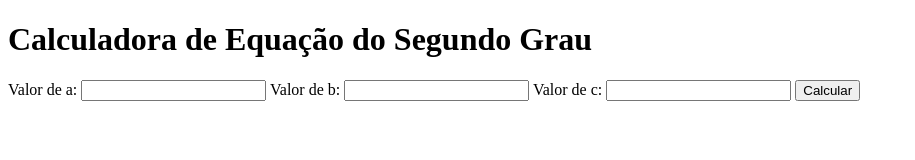
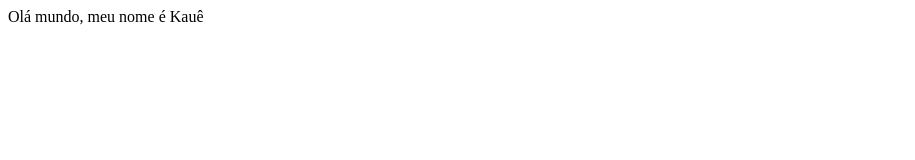
Before and after one commit to kauemonteiro09/my-first-web-page, a plain HTML site: page index.html in a window 1280 px wide. Shown: the whole page, without its empty margins (0-915 px from the left). Drawn offline with Linux system fonts and the light colour scheme.

Commit message:
Update index.html

```diff
--- a/index.html
+++ b/index.html
@@ -1,26 +1 @@
-<!DOCTYPE html>
-<html lang="en">
-<head>
-    <meta charset="UTF-8">
-    <meta name="viewport" content="width=device-width, initial-scale=1.0">
-    <title>Calculadora de Equação do Segundo Grau</title>
-    <link rel="stylesheet" href="styles.css">
-</head>
-<body>
-    <div class="container">
-        <h1>Calculadora de Equação do Segundo Grau</h1>
-        <form id="quadratic-form">
-            <label for="a">Valor de a:</label>
-            <input type="number" id="a" required>
-            <label for="b">Valor de b:</label>
-            <input type="number" id="b" required>
-            <label for="c">Valor de c:</label>
-            <input type="number" id="c" required>
-            <button type="submit">Calcular</button>
-        </form>
-        <div id="results"></div>
-        <canvas id="graph" width="400" height="400"></canvas>
-    </div>
-    <script src="script.js"></script>
-</body>
-</html>
+Olá mundo, meu nome é Kauê
```
